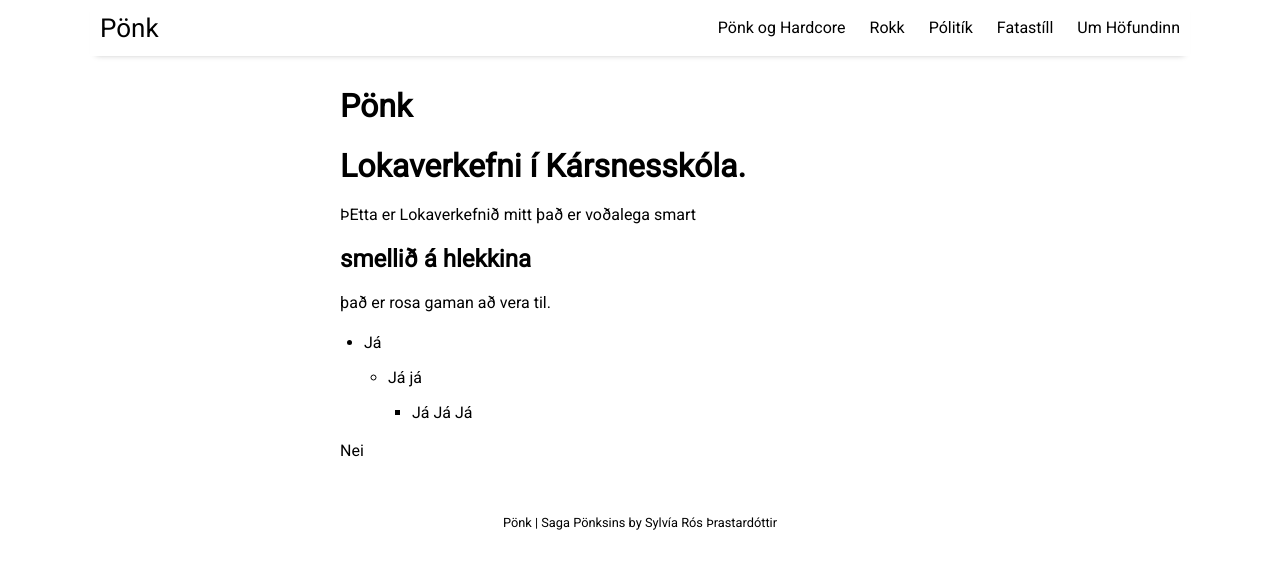
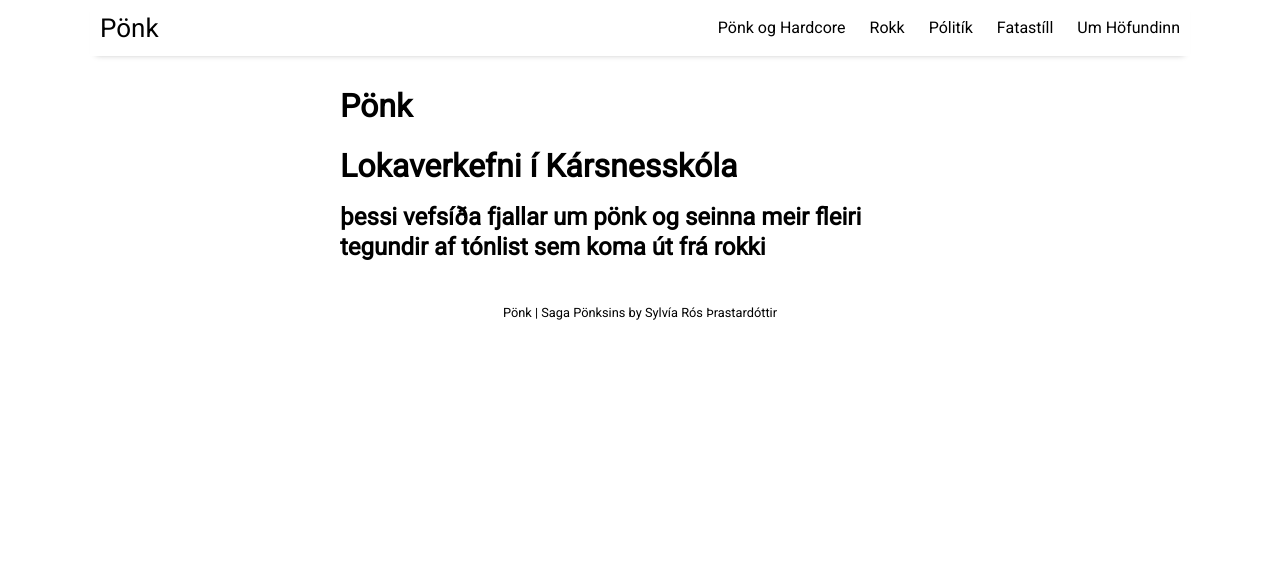
Before and after one commit to LeafDousedInGasoline/LeafDousedInGasoline.github.io, a Jekyll site: the page built from index.md, in a window 1280 px wide. Shown: the top 569 px of the page. Built offline with Jekyll 4.4.1, drawn with Linux system fonts in a browser that asks for light colours; nearby versions of some CDN libraries.

Commit message:
breyta forsíðu

```diff
--- a/index.md
+++ b/index.md
@@ -3,16 +3,6 @@ layout: page
 title: Pönk
 permalink: /
 ---
-# Lokaverkefni í Kársnesskóla.
+# Lokaverkefni í Kársnesskóla
 
-ÞEtta er Lokaverkefnið mitt það er voðalega smart
-
-## smellið á hlekkina
-
-það er rosa gaman að vera til.
-
-* Já
-  * Já já
-    * Já Já Já
-
-Nei
+## þessi vefsíða fjallar um pönk og seinna meir fleiri tegundir af tónlist sem koma út frá rokki
```
